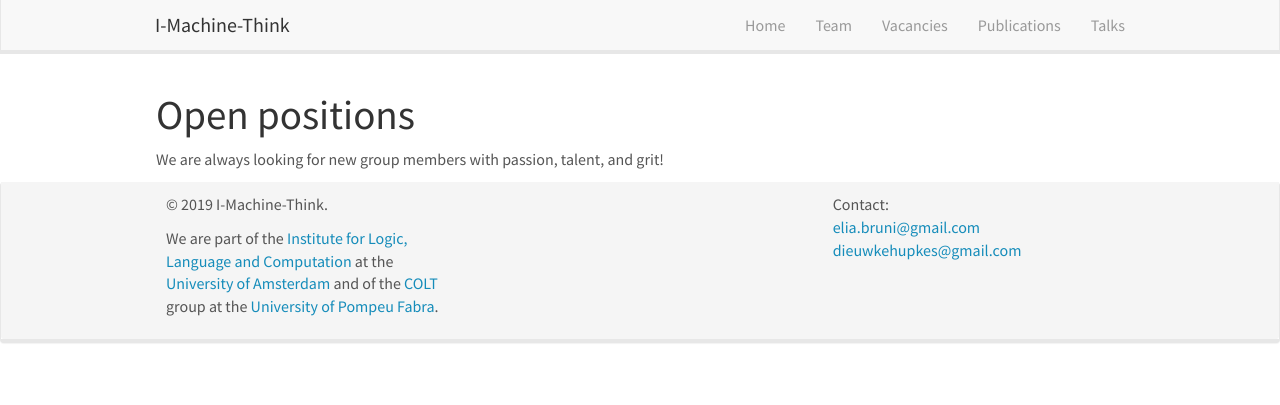
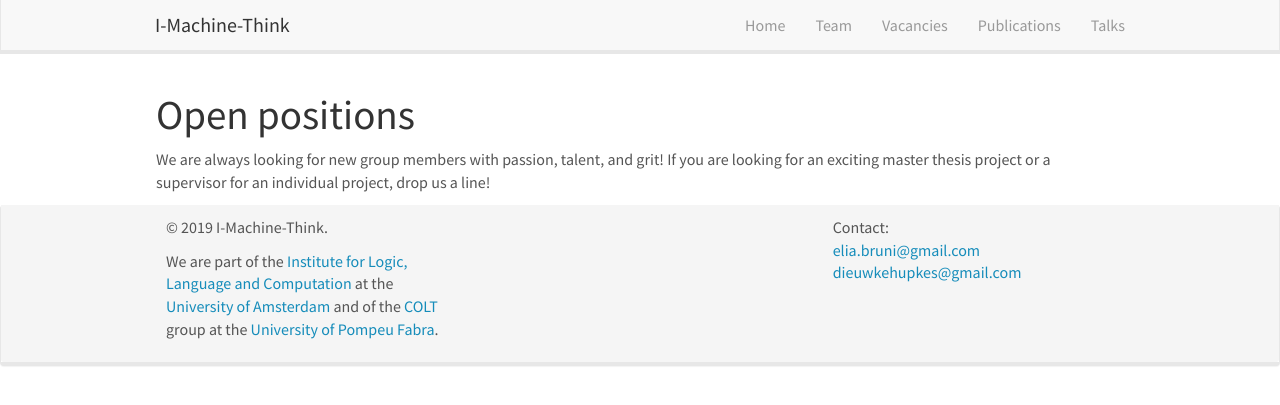
Before and after one commit to i-machine-think/i-machine-think.github.io, a Jekyll site: the page built from _pages/openings.md, in a window 1280 px wide. Shown: the top 405 px of the page. Built offline with Jekyll 4.4.1, drawn with Linux system fonts in a browser that asks for light colours; nearby versions of some CDN libraries.

Commit message:
Update vacancies page

```diff
--- a/_pages/openings.md
+++ b/_pages/openings.md
@@ -9,3 +9,4 @@ permalink: /vacancies
 # Open positions
 
 We are always looking for new group members with passion, talent, and grit!
+If you are looking for an exciting master thesis project or a supervisor for an individual project, drop us a line!
```
